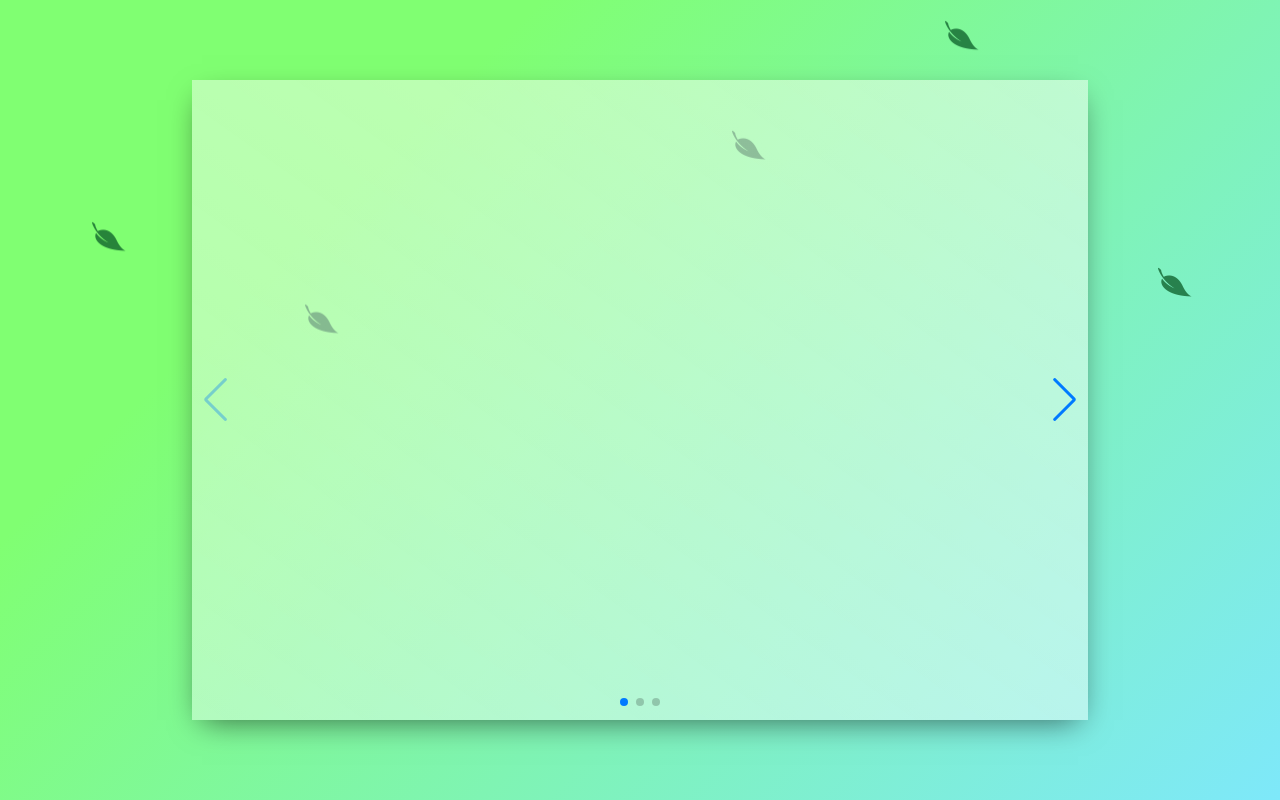
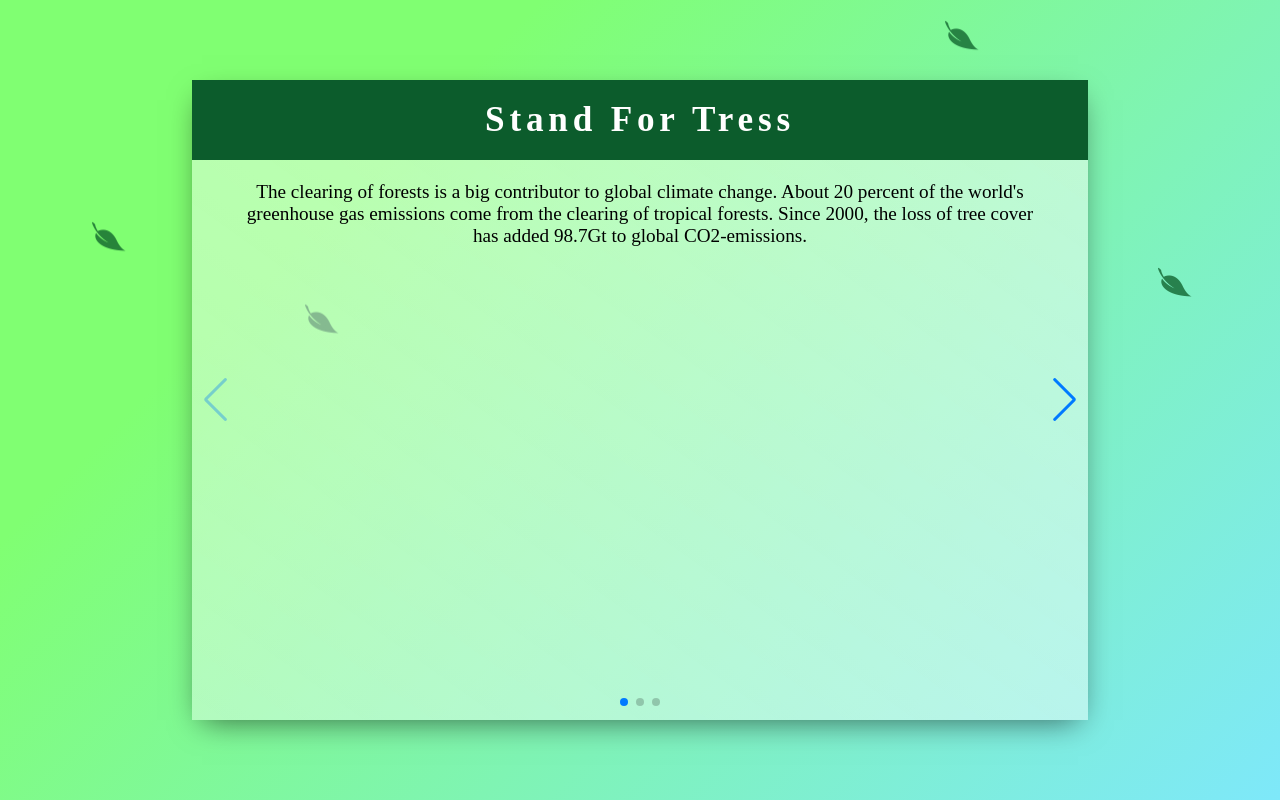
Before and after one commit to cagatayem/StandForTree, a website: page index.html in a window 1280 px wide. Drawn offline with nearby package versions, Linux system fonts and the light colour scheme.

Commit message:
more work

```diff
--- a/index.html
+++ b/index.html
@@ -17,13 +17,24 @@
                   <!-- Slides -->
                   <div class="swiper-slide">
                       <div class="first-slider">
+                          <div class="header">
+                              <h1 class="header__text">Stand For Tress</h1>
+                          </div>
+                          <div class="showcase">
+                            <p class="paragraph-primary">The clearing of forests is a big contributor to global climate change. About 20 percent of the world's greenhouse gas emissions come from the clearing of tropical forests. Since 2000, the loss of tree cover has added 98.7Gt to global CO2-emissions.</p>
+                            <div class="showcase__numbers">
+
+                            </div>
+                          </div>
 
                       </div>
                   </div>
 
 
                   <div class="swiper-slide">Slide 2</div>
-                  <div class="swiper-slide">Slide 3</div>
+                  <div class="swiper-slide">Slide 3
+                      <!-- #7a1f1f-->
+                  </div>
                   ...
                 </div>
                 <!-- If we need pagination -->
--- a/style.scss
+++ b/style.scss
@@ -95,3 +95,36 @@
         display: none;
     }
   }
+
+
+.header{
+    display: flex;
+    justify-content: center;
+    align-items: center;
+    margin-bottom: 1rem;
+    width: 100%;
+    height: 5rem;
+    background-color: #0c5c2c;
+    padding: 2rem 3rem;
+    color: #fff;
+    &__text{
+        letter-spacing: 0.3rem;
+        font-size: 2.2rem;
+    }
+}
+
+.showcase{
+    text-align: center;
+    padding: 0.3rem 3rem;
+}
+
+.counters{
+
+
+}
+.paragraph{
+    &-primary{
+      font-size: 1.2rem;
+
+    }
+}
```
Also changed, not shown: style.css.
